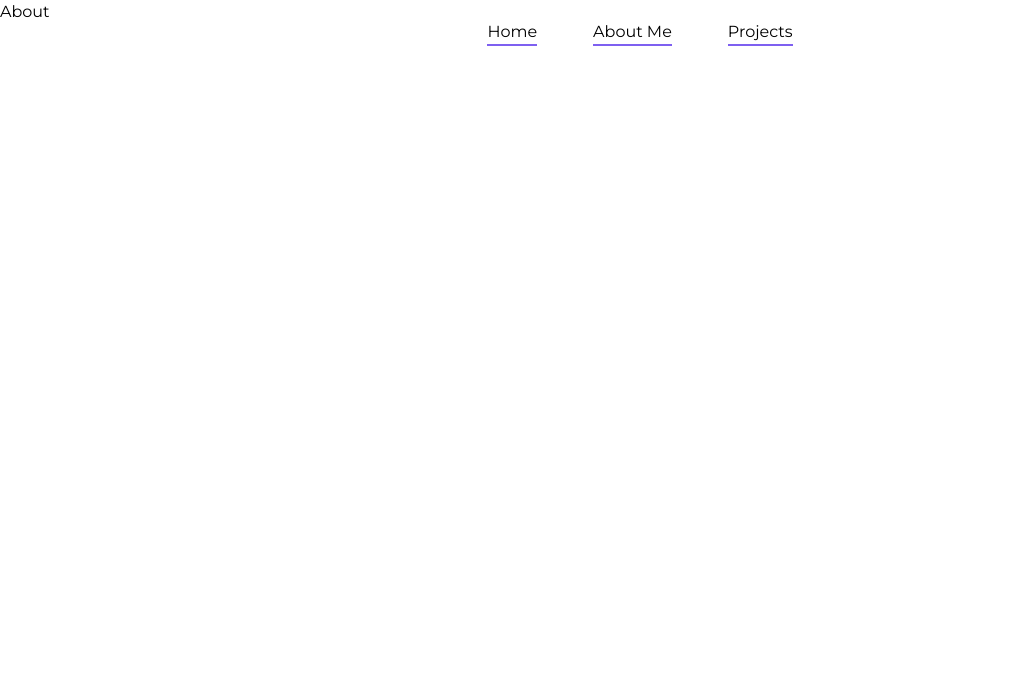
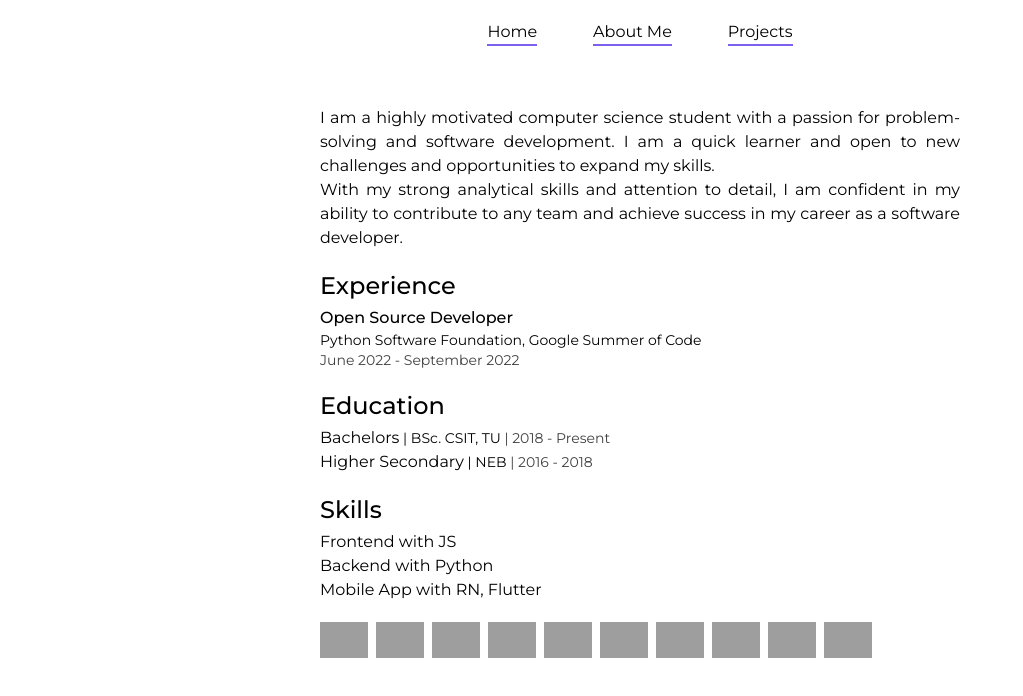
Before and after one commit to diwash007/diwash007.github.io, a React (Vite) app: page / in a window 1280 px wide. Both pictures are taken after a click on the element "About Me". Shown: the top 696 px of the page, without its empty margins (0-1023 px from the left). Built offline with nearby package versions, Linux system fonts and the light colour scheme; grey boxes are pictures that could not be loaded.

Commit message:
feat: add about page

```diff
--- a/src/App.tsx
+++ b/src/App.tsx
@@ -5,7 +5,7 @@ import { PAGES } from "./data/pages";
 function App() {
   const { currentPageIndex } = useNavbarContext();
   return (
-    <div>
+    <div className="overflow-hidden">
       <Navbar />
       {PAGES[currentPageIndex].component}
     </div>
--- /dev/null
+++ b/src/components/about/Education.tsx
@@ -0,0 +1,20 @@
+import { EDUCATION } from "../../data/about/education";
+
+const Education = () => {
+  return (
+    <div className="flex flex-col gap-1">
+      <h2 className="text-2xl font-medium">Education</h2>
+      <ul className="list-inside">
+        {EDUCATION.map((degree, index) => (
+          <li key={index}>
+            <span>{degree.degree}</span>
+            <span className="text-sm"> | {degree.institution}</span>
+            <span className="text-sm opacity-75"> | {degree.date}</span>
+          </li>
+        ))}
+      </ul>
+    </div>
+  );
+};
+
+export default Education;
--- /dev/null
+++ b/src/components/about/Experience.tsx
@@ -0,0 +1,20 @@
+import { EXPERIENCES } from "../../data/about/experience";
+
+const Experience = () => {
+  return (
+    <div className="flex flex-col gap-1">
+      <h2 className="text-2xl font-medium">Experience</h2>
+      <ul className="list-inside">
+        {EXPERIENCES.map((job, index) => (
+          <li key={index}>
+            <span className="font-medium">{job.title}</span>
+            <div className="text-sm">{job.company}</div>
+            <div className="text-sm opacity-75">{job.time}</div>
+          </li>
+        ))}
+      </ul>
+    </div>
+  );
+};
+
+export default Experience;
--- /dev/null
+++ b/src/components/about/Skills.tsx
@@ -0,0 +1,23 @@
+import { SKILLS, SKILL_ICONS } from "../../data/about/skills";
+
+const Skills = () => {
+  return (
+    <div className="flex flex-col gap-1">
+      <h2 className="text-2xl font-medium">Skills</h2>
+      <ul className="list-inside">
+        {SKILLS.map((skill, index) => (
+          <li key={index}>
+            <span>{skill.name}</span>
+          </li>
+        ))}
+        <div className="flex flex-wrap gap-2 mt-5">
+          {Object.entries(SKILL_ICONS).map(([iconName, iconUrl]) => (
+            <img src={iconUrl} className="w-12" key={iconName} alt={iconName} />
+          ))}
+        </div>
+      </ul>
+    </div>
+  );
+};
+
+export default Skills;
--- a/src/pages/About.tsx
+++ b/src/pages/About.tsx
@@ -1,9 +1,21 @@
-import React from 'react'
+import { PERSONAL_INFO } from "../data/about/personalInfo";
+import Experience from "../components/about/Experience";
+import Education from "../components/about/Education";
+import Skills from "../components/about/Skills";
 
 function About() {
   return (
-    <div>About</div>
-  )
+    <div className="flex flex-col justify-center items-center w-full">
+      <div className="flex flex-col gap-5 justify-start px-4 max-w-2xl py-[calc(theme(spacing.nav)+20px)] md:py-[calc(theme(spacing.nav)+40px)] animate-page">
+        <div className="text-justify whitespace-pre-wrap">
+          {PERSONAL_INFO.about}
+        </div>
+        <Experience />
+        <Education />
+        <Skills />
+      </div>
+    </div>
+  );
 }
 
-export default About
+export default About;
--- a/src/pages/Home.tsx
+++ b/src/pages/Home.tsx
@@ -3,7 +3,7 @@ import Socials from "../components/Socials";
 
 function Home() {
   return (
-    <div className="flex flex-col gap-5 justify-center items-center px-4 w-full h-screen sm:flex-row">
+    <div className="flex flex-col gap-5 justify-center items-center px-4 w-full h-screen sm:flex-row animate-page">
       <div>
         <img
           src="/assets/img/profile.jpg"
--- a/src/pages/Projects.tsx
+++ b/src/pages/Projects.tsx
@@ -1,7 +1,7 @@
 import React from "react";
 
 function Projects() {
-  return <div>Projects</div>;
+  return <div className="animate-page">Projects</div>;
 }
 
 export default Projects;
--- a/tailwind.config.js
+++ b/tailwind.config.js
@@ -7,6 +7,24 @@ export default {
       colors: {
         primary: "#7e60f0",
       },
+      spacing: {
+        nav: "66px",
+      },
+      animation: {
+        page: "slide .6s ease-in-out forwards",
+      },
+      keyframes: {
+        slide: {
+          "0%": {
+            opacity: 0,
+            transform: "translateX(100px)",
+          },
+          "100%": {
+            opacity: 1,
+            transform: "translateX(0px)",
+          },
+        },
+      },
     },
   },
   plugins: [],
```
